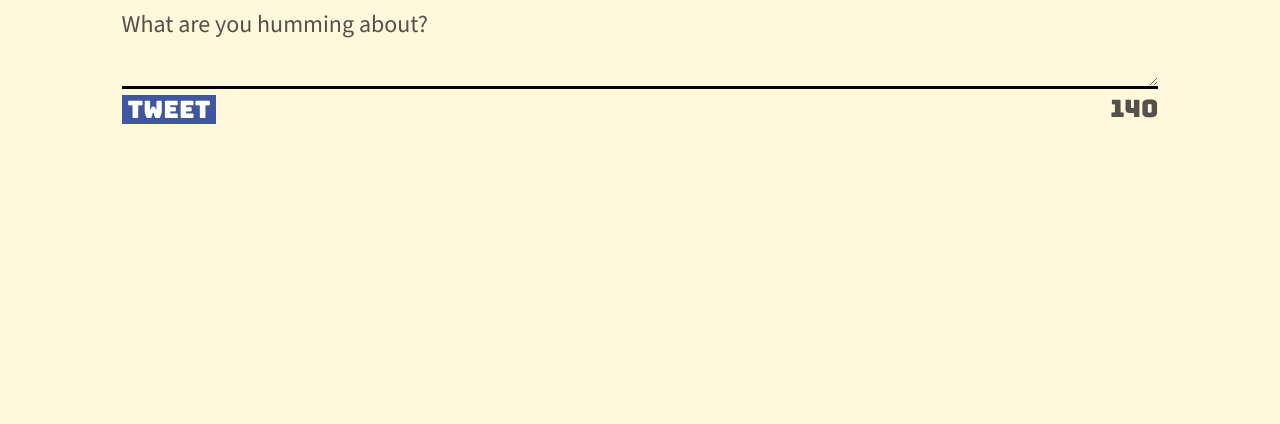
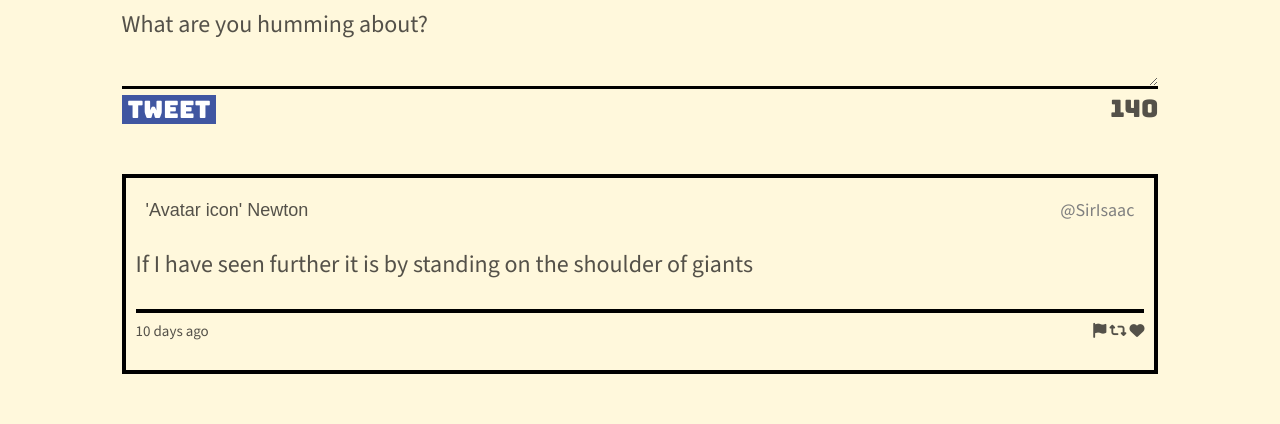
Before and after one commit to tplaisant/tweeter, a website: page public/index.html in a window 1280 px wide. Shown: the part 600-1024 px from the top of the page. Before the commit the page ends 800 px from the top, so only its background shows below. Drawn offline with nearby package versions, Linux system fonts and the light colour scheme.

Commit message:
formatting old tweet box

```diff
--- a/public/index.html
+++ b/public/index.html
@@ -15,6 +15,7 @@
     <link rel="stylesheet" href="/styles/nav.css" type="text/css" />
     <link rel="stylesheet" href="/styles/header.css" type="text/css" />
     <link rel="stylesheet" href="/styles/new-tweet.css" type="text/css" />
+    <link rel="stylesheet" href="/styles/tweet.css" type="text/css" />
 
     <!-- External JS -->
     <script src="https://ajax.googleapis.com/ajax/libs/jquery/3.4.1/jquery.min.js"></script>
@@ -35,7 +36,7 @@
         <i class="fa-solid fa-angles-down"></i>
       </div>
     </nav>
-    <header>
+    <header class="profile">
       <div class="image">
         <img src="/images/profile-hex.png">
       </div>
@@ -58,6 +59,30 @@
           </div>
         </form>
       </section>
+      <section class="old-tweets">
+        <article>
+          <header>
+            <div class="image-name">
+              'Avatar icon'
+              Newton
+            </div>
+            <div class="user">
+              @SirIsaac
+            </div>
+          </header>
+
+          If I have seen further it is by standing on the shoulder of giants
+
+          <footer>
+            10 days ago
+            <div class="icons">
+              <i class="fa-solid fa-flag"></i>
+              <i class="fa-solid fa-retweet"></i>
+              <i class="fa-solid fa-heart"></i>
+            </div>
+          </footer>
+        </article>
+      </section>
   </main>
   </body>
 </html>
--- a/public/styles/header.css
+++ b/public/styles/header.css
@@ -1,4 +1,4 @@
-header {
+.profile {
   height: 400px;
   width: 100%;
   box-sizing: border-box;
--- a/public/styles/new-tweet.css
+++ b/public/styles/new-tweet.css
@@ -9,6 +9,8 @@
   outline: none;
   border: none;
   border-bottom: 3px solid black;
+  margin-top: 10px;
+  height: 40px;
 }
 
 .btn-tweet {
@@ -39,11 +41,6 @@ section h2 {
   justify-content: center;
 }
 
-#tweet-text {
-  margin-top: 10px;
-  height: 40px;
-}
-
 .counter-red {
   color: red;
 }
--- /dev/null
+++ b/public/styles/tweet.css
@@ -0,0 +1,58 @@
+.old-tweets {
+  display: flex;
+  flex-direction: column;
+  border: 4px solid black;
+  width: inherit;
+  padding-top: 10px;
+  padding-left: 10px;
+  padding-right: 10px;
+  margin-top: 50px;
+  margin-bottom: 50px;
+}
+
+.old-tweets:hover {
+  box-shadow: 3px 3px 3px 2px lightgray;
+}
+
+.fa-flag:hover {
+  color: #deba35;
+}
+
+.fa-retweet:hover {
+  color: #deba35;
+}
+
+.fa-heart:hover {
+  color: #deba35;
+}
+
+header {
+  display: flex;
+  flex-direction: row;
+  justify-content: space-between;
+  padding-bottom: 30px;
+  padding-top: 12px;
+  padding-left: 10px;
+  padding-right: 10px;
+}
+
+.image-name {
+  font-family: sans-serif;
+  font-size: 18px;
+}
+
+.user {
+  color: grey;
+  font-size: 18px;
+}
+
+footer {
+  display: flex;
+  flex-direction: row;
+  justify-content: space-between;
+  font-size: 15px;
+  border-top: 4px solid black;
+  padding-top: 10px;
+  padding-bottom: 30px;
+  margin-top: 30px;
+}
```
